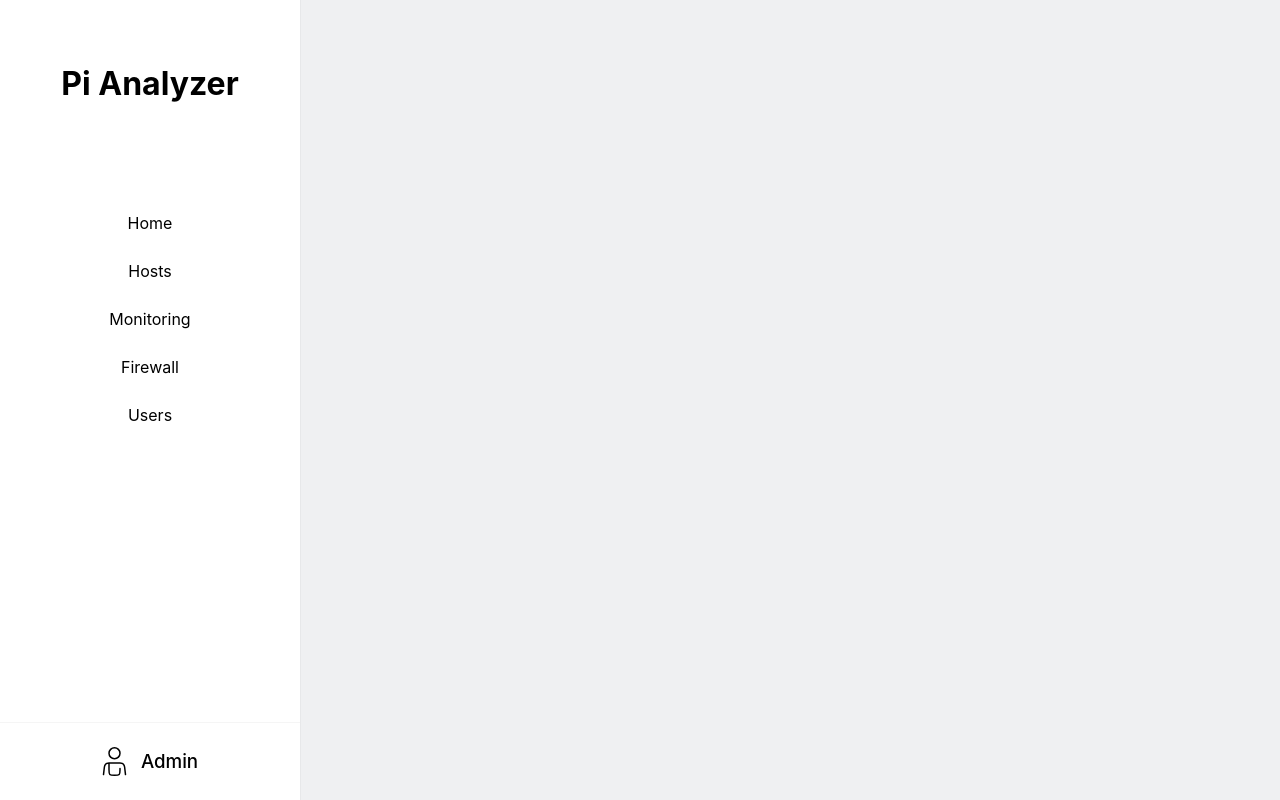
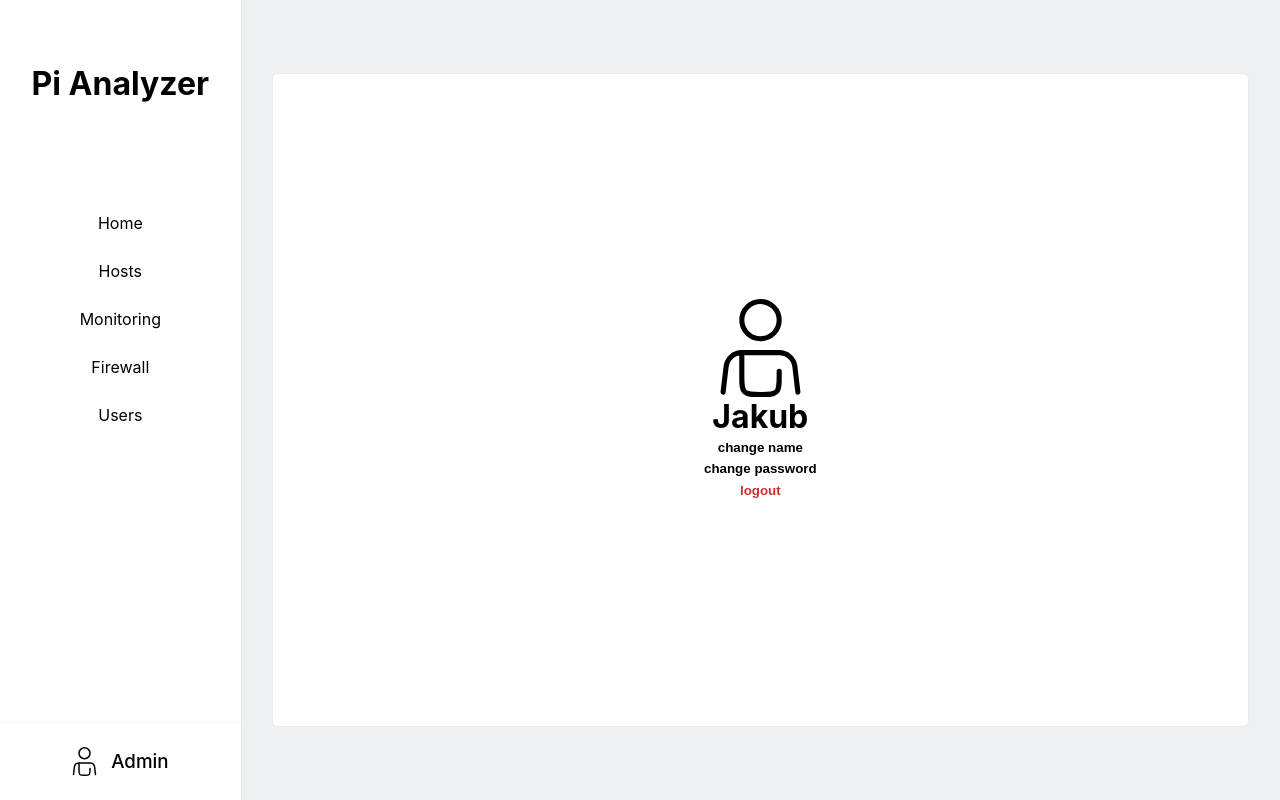
Before and after one commit to slawinsky/pi-analyzer, a React (Create React App) app in the folder frontend/: page /home/profile in a window 1280 px wide. Built offline with nearby package versions, Linux system fonts and the light colour scheme; no server answers.

Commit message:
implement User component

```diff
--- a/frontend/src/components/Home/Home.js
+++ b/frontend/src/components/Home/Home.js
@@ -6,6 +6,7 @@ import Hosts from "../Hosts/Hosts";
 import Monitoring from "../Monitoring/Monitoring";
 import Firewall from "../Firewall/Firewall";
 import Users from "../Users/Users";
+import User from "../User/User";
 import "./Home.css";
 
 const Home = () => {
@@ -18,6 +19,7 @@ const Home = () => {
         <Route path="monitoring" element={<Monitoring />} />
         <Route path="firewall" element={<Firewall />} />
         <Route path="users" element={<Users />} />
+        <Route path="profile" element={<User />} />
       </Routes>
     </div>
   );
--- /dev/null
+++ b/frontend/src/components/User/User.css
@@ -0,0 +1,26 @@
+.user {
+  height: 85%;
+  width: 100%;
+  background-color: #fff;
+  border-radius: 4px;
+  display: flex;
+  flex-direction: column;
+  justify-content: center;
+  align-items: center;
+  box-shadow: 0 0 1px rgb(0 0 0 / 0.2);
+}
+
+.users__btn {
+  margin: 0.25em 0;
+}
+
+.user__image {
+  width: 85px;
+}
+
+.logout {
+  color: #c73131;
+}
+
+@media screen and (max-width: 768px) {
+}
--- /dev/null
+++ b/frontend/src/components/User/User.js
@@ -0,0 +1,19 @@
+import React from "react";
+import UserIcon from "../../icons/user.svg";
+import "./User.css";
+
+const User = () => {
+  return (
+    <div className="content">
+      <div className="user">
+        <img className="user__image" src={UserIcon} alt="user-icon" />
+        <h1 className="user__title">Jakub</h1>
+        <button className="users__btn change">change name</button>
+        <button className="users__btn change">change password</button>
+        <button className="users__btn logout">logout</button>
+      </div>
+    </div>
+  );
+};
+
+export default User;
```
